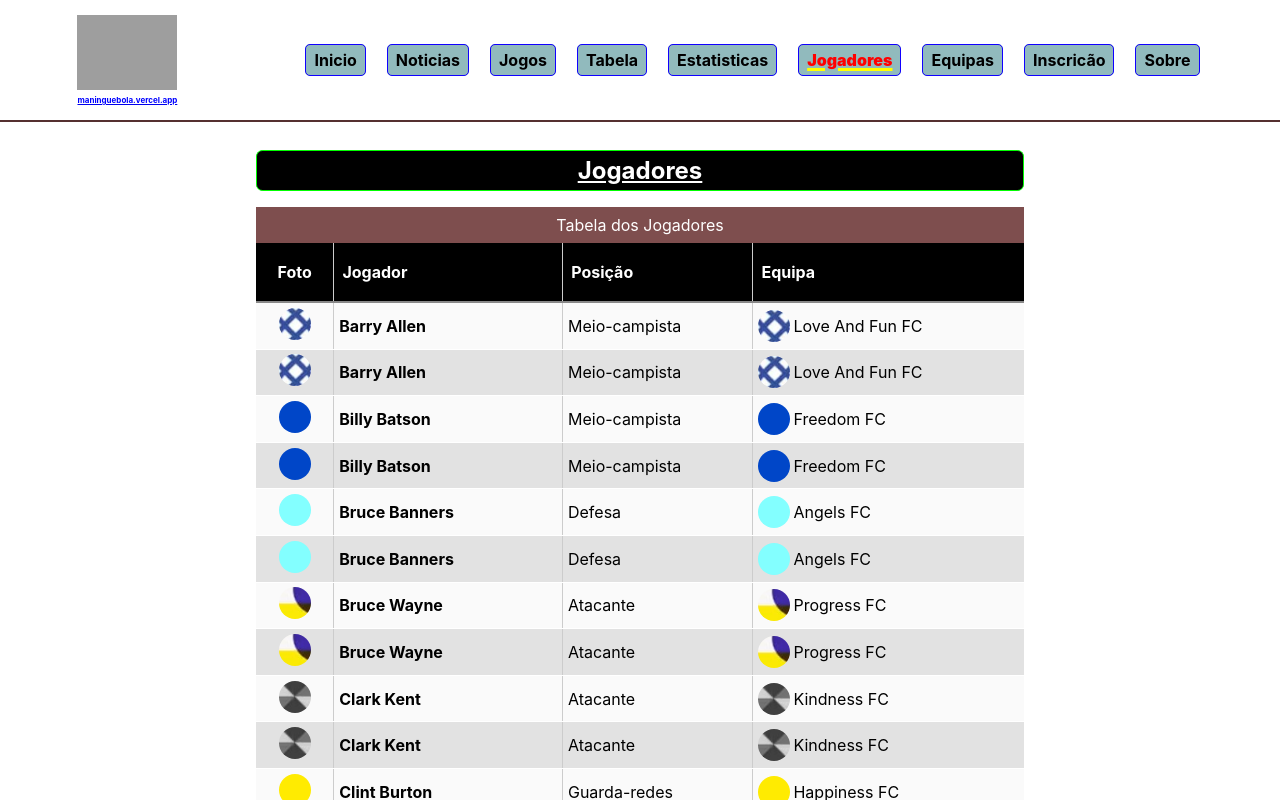
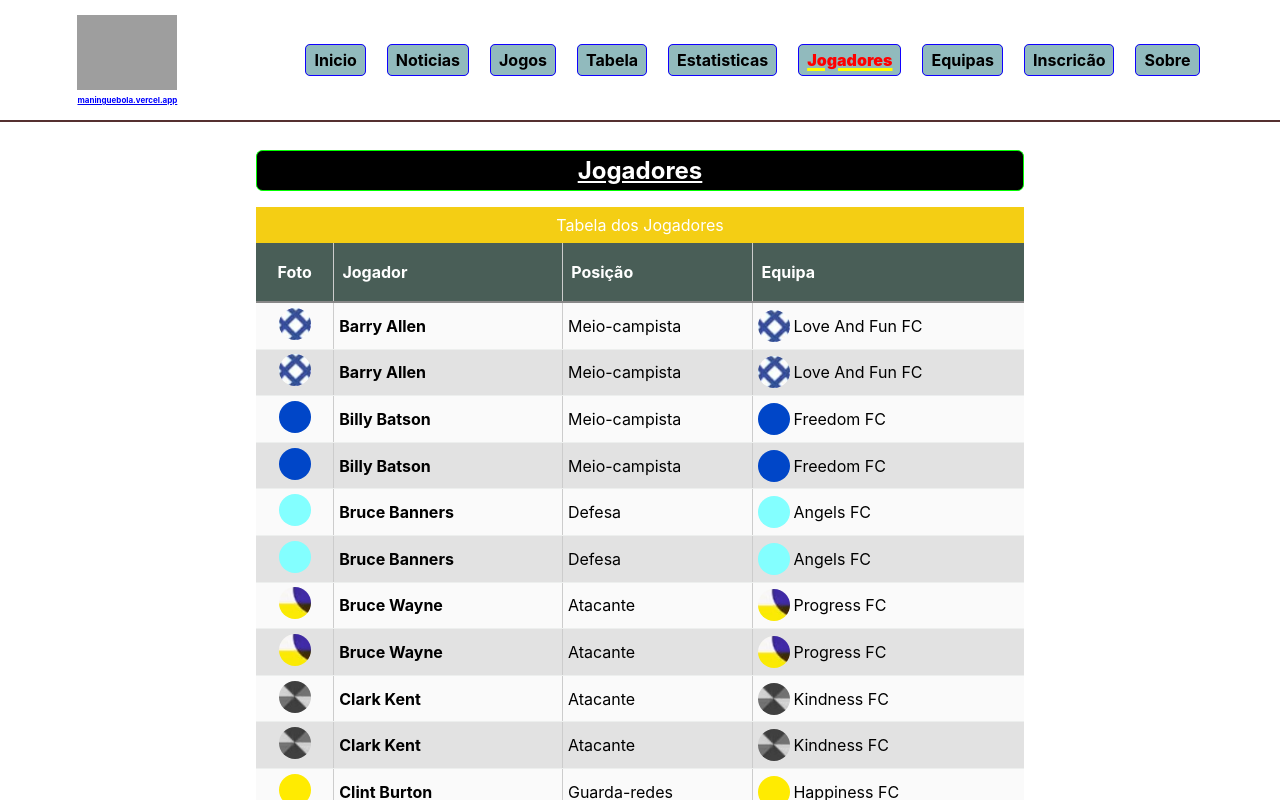
Before and after one commit to Freddsterius/maningue-bola, a React (Create React App) app: page /jogadores in a window 1280 px wide. Shown: the top 800 px of the page. Built offline with nearby package versions, Linux system fonts and the light colour scheme; grey boxes are pictures that could not be loaded.

Commit message:
Jogadores' table: new color, almost perfect

```diff
--- a/src/index.css
+++ b/src/index.css
@@ -32,6 +32,7 @@ code {
   /*colors*/
   --dark: #000000;
   --light: #ffffff;
+  --primary-color1: #495e57;
   --primary-color2: #f4ce14;
   --highlight-color1: #edefee;
 
@@ -58,7 +59,7 @@ code {
 
 
 
-  --primary-color1: #495e57;
+
 
 
   --secondary-color1: #ee9972;
--- a/src/pages/jogadores/Jogadores.css
+++ b/src/pages/jogadores/Jogadores.css
@@ -11,7 +11,7 @@
 }
 caption {
   color: rgb(255, 255, 255); /*undecided*/
-  background-color: hsl(0, 24%, 40%); /*undecided*/
+  background-color: var(--primary-color2); /*undecided*/
   border-bottom: none;
   padding-block: 0.5rem;
 }
@@ -21,7 +21,6 @@ caption {
   background-color: rgb(250, 250, 250);
   max-width: 90vw;
   margin-bottom: 1rem;
-  /* border-radius: 0.3rem; */
   overflow: hidden;
   font-size: 0.93rem;
 
@@ -57,7 +56,7 @@ caption {
 .jogadores-table th,
 .jogadores-table td {
   padding: 0.3rem;
-  border-bottom: 1px solid rgb(255, 255, 255);
+  border-bottom: 1px solid var(--highlight-color1);
   border-left: 1px solid rgb(204, 204, 204);
 }
 
@@ -70,7 +69,7 @@ caption {
   color: white; /*undecised*/
   text-align: left;
   padding: 1.2rem 0.5rem;
-  background-color: var(--dark); /*undecised*/
+  background-color: var(--primary-color1); /*undecised*/
   border-bottom: 2px solid #888888; /*undecised*/
 }
 
@@ -105,7 +104,7 @@ tr .team-container img {
 
 tr .image-container:hover,
 .jogadores-table tr:hover {
-  background-color: #ecfa25; /*undecised*/
+  background-color: #4ed470; /*undecised*/
 }
 
 tbody tr:nth-child(even) {
```
